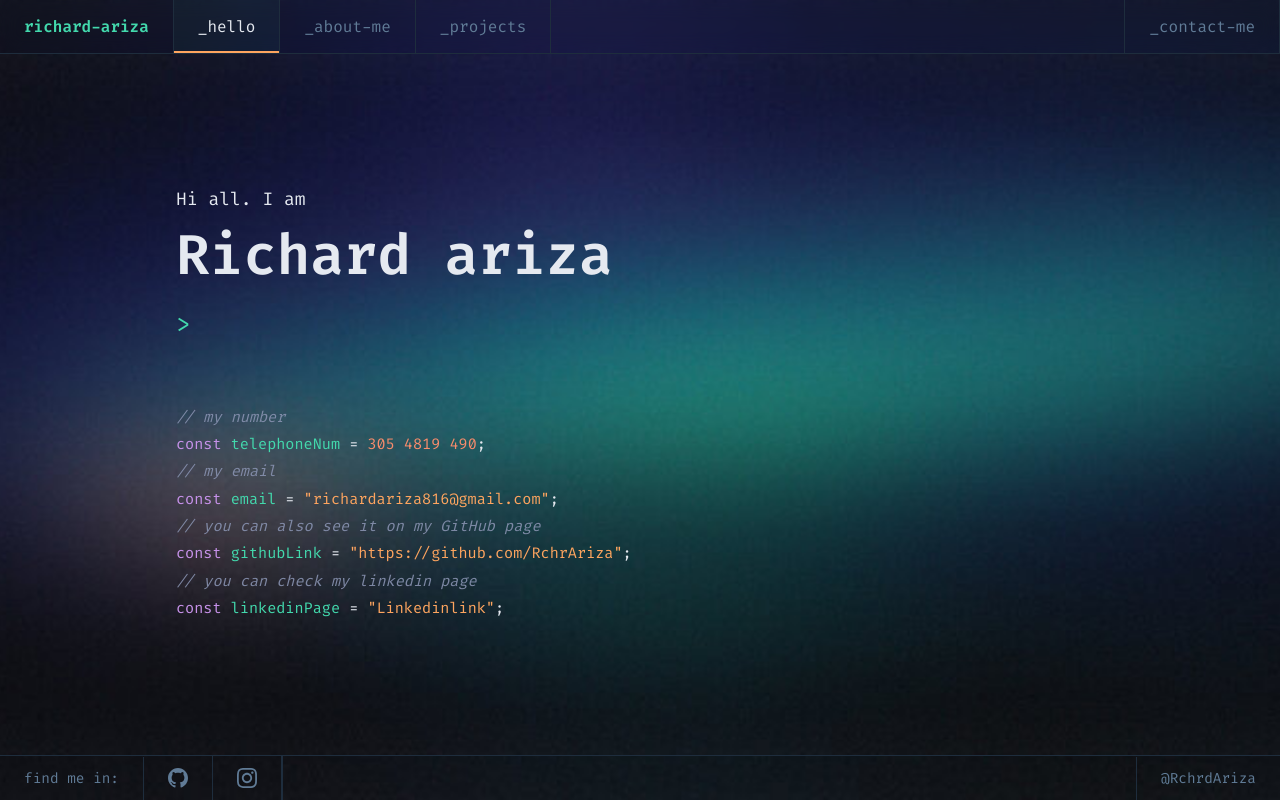
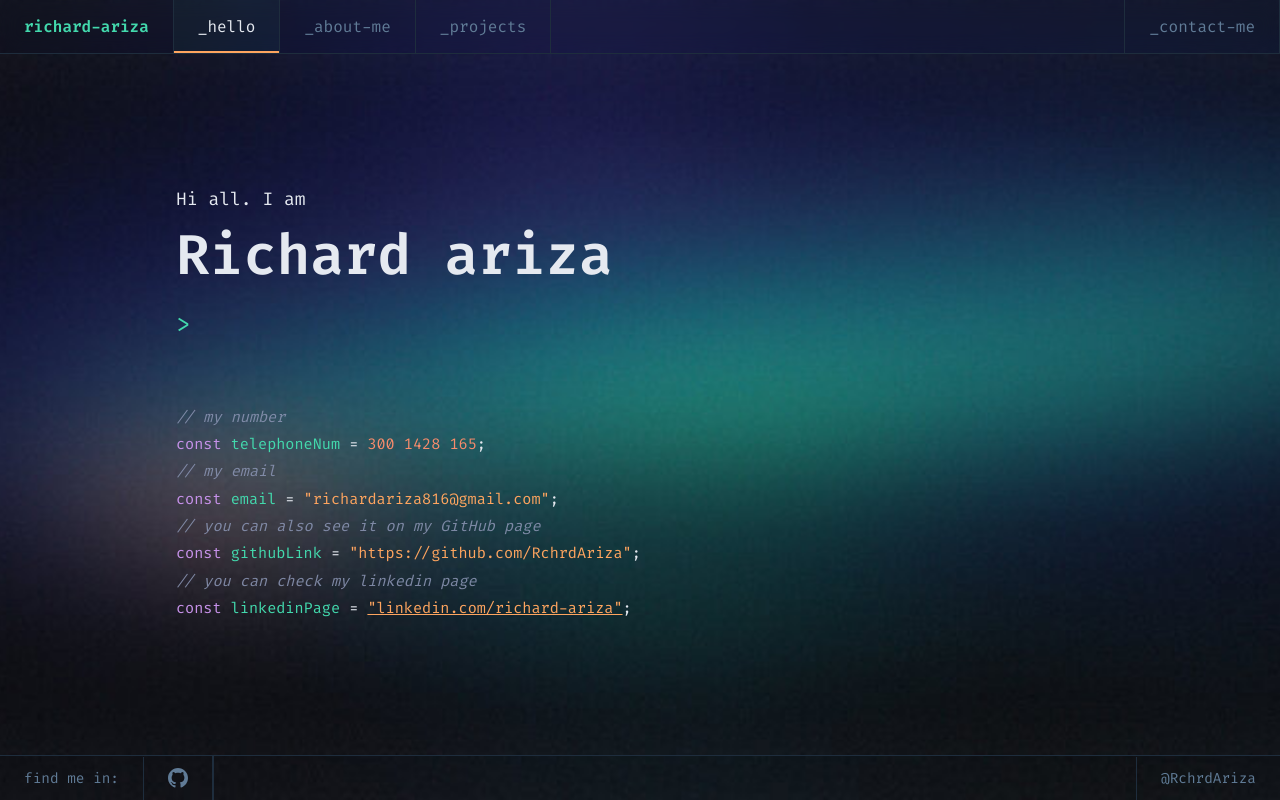
Before and after one commit to RchrdAriza/PortFolio, a plain HTML site: page index.html in a window 1280 px wide. Drawn offline with Linux system fonts and the light colour scheme.

Commit message:
actualicé algunos datos

```diff
--- a/css/style.css
+++ b/css/style.css
@@ -662,11 +662,13 @@ footer {
   align-items: center;
   color: var(--portfolio-muted);
   border-right: 1px solid var(--portfolio-border);
+  margin-right: auto;
 }
 
 .footer-left > span {
   padding: 0.75rem 1.5rem;
   border-right: 1px solid var(--portfolio-border);
+  color: var(--portfolio-muted);
 }
 
 .social-links {
--- a/index.html
+++ b/index.html
@@ -1,4 +1,4 @@
-<!DOCTYPE html>
+<!doctype html>
 <html lang="en">
   <head>
     <meta charset="UTF-8" />
@@ -39,7 +39,7 @@
             <p>
               <span class="code-keyword">const</span>
               <span class="code-variable">telephoneNum</span> =
-              <span class="code-number">305 4819 490</span>;
+              <span class="code-number">300 1428 165</span>;
             </p>
             <p class="code-comment">// my email</p>
             <p>
@@ -51,13 +51,17 @@
             <p>
               <span class="code-keyword">const</span>
               <span class="code-variable">githubLink</span> =
-              <span class="code-string">"https://github.com/RchrAriza"</span>;
+              <span class="code-string">"https://github.com/RchrdAriza"</span>;
             </p>
             <p class="code-comment">// you can check my linkedin page</p>
             <p>
               <span class="code-keyword">const</span>
               <span class="code-variable">linkedinPage</span> =
-              <span class="code-string">"Linkedinlink"</span>;
+              <a
+                href="https://www.linkedin.com/in/richard-ariza-lopez-4254b5239/"
+                class="code-string"
+                >"linkedin.com/richard-ariza"</a
+              >;
             </p>
           </div>
         </div>
@@ -79,17 +83,6 @@
               />
             </svg>
           </a>
-          <a
-            href="https://instagram.com/RchrdAriza"
-            target="_blank"
-            aria-label="Instagram"
-          >
-            <svg fill="currentColor" viewBox="0 0 24 24">
-              <path
-                d="M12 2.163c3.204 0 3.584.012 4.85.07 3.252.148 4.771 1.691 4.919 4.919.058 1.265.069 1.645.069 4.849 0 3.205-.012 3.584-.069 4.849-.149 3.225-1.664 4.771-4.919 4.919-1.266.058-1.644.07-4.85.07-3.204 0-3.584-.012-4.849-.07-3.26-.149-4.771-1.699-4.919-4.92-.058-1.265-.07-1.644-.07-4.849 0-3.204.013-3.583.07-4.849.149-3.227 1.664-4.771 4.919-4.919 1.266-.057 1.645-.069 4.849-.069zm0-2.163c-3.259 0-3.667.014-4.947.072-4.358.2-6.78 2.618-6.98 6.98-.059 1.281-.073 1.689-.073 4.948 0 3.259.014 3.668.072 4.948.2 4.358 2.618 6.78 6.98 6.98 1.281.058 1.689.072 4.948.072 3.259 0 3.668-.014 4.948-.072 4.354-.2 6.782-2.618 6.979-6.98.059-1.28.073-1.689.073-4.948 0-3.259-.014-3.667-.072-4.947-.196-4.354-2.617-6.78-6.979-6.98-1.281-.059-1.69-.073-4.949-.073zm0 5.838c-3.403 0-6.162 2.759-6.162 6.162s2.759 6.163 6.162 6.163 6.162-2.759 6.162-6.163c0-3.403-2.759-6.162-6.162-6.162zm0 10.162c-2.209 0-4-1.79-4-4 0-2.209 1.791-4 4-4s4 1.791 4 4c0 2.21-1.791 4-4 4zm6.406-11.845c-.796 0-1.441.645-1.441 1.44s.645 1.44 1.441 1.44c.795 0 1.439-.645 1.439-1.44s-.644-1.44-1.439-1.44z"
-              />
-            </svg>
-          </a>
         </div>
       </div>
       <div class="footer-right">@RchrdAriza</div>
```
Also changed, not shown: pages/about.html (+59 -31 lines), pages/contact.html (+2 -13 lines), pages/projects.html (+1 -12 lines).
